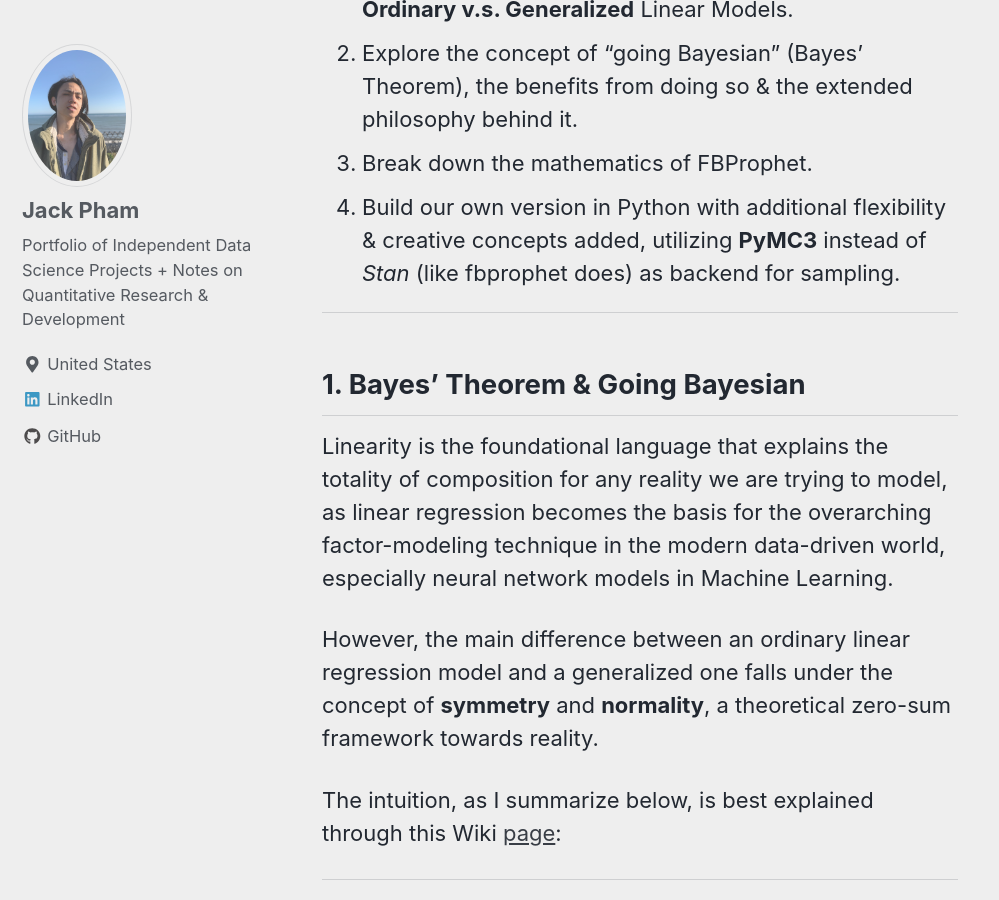
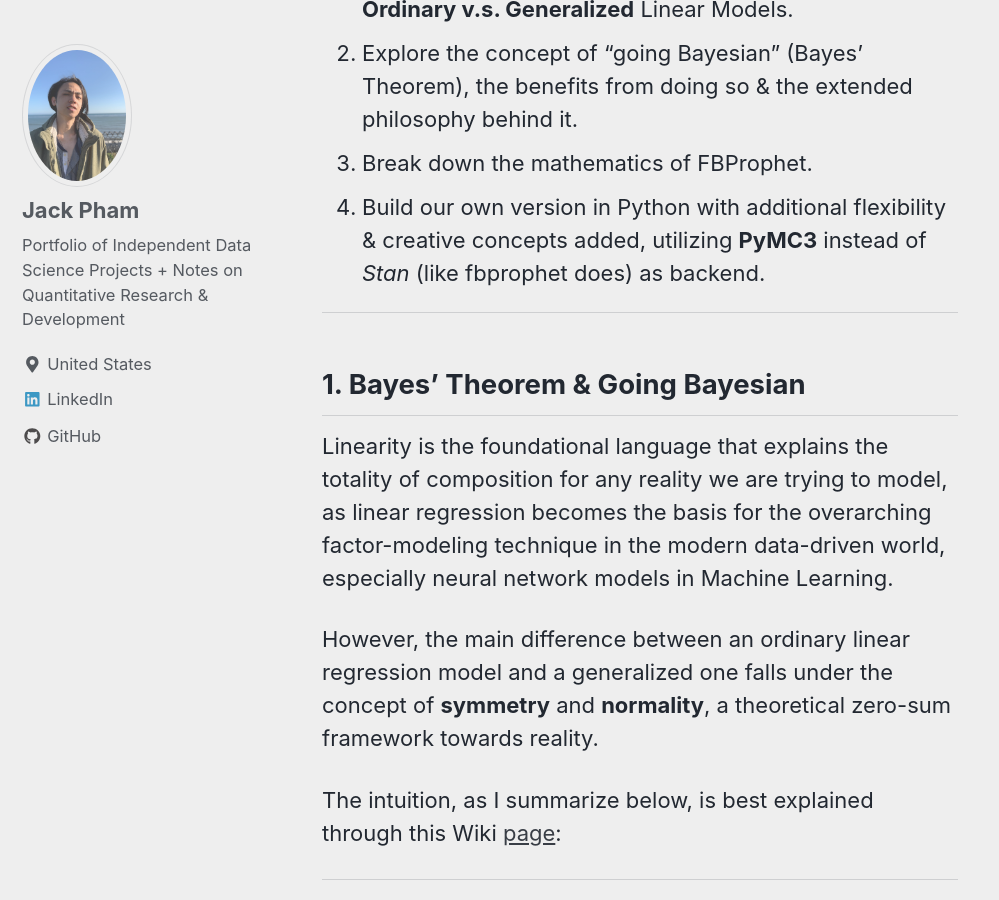
Before and after one commit to jp-quant/jp-quant.github.io, a Jekyll site: the page built from _posts/2020-09-01-fbprophet_bayesian_glm.md, in a window 1280 px wide and 900 px high, scrolled down 816 px. Shown: the whole window, without its empty margins (0-999 px from the left). Built offline with Jekyll 4.4.1, drawn with Linux system fonts in a browser that asks for light colours; nearby versions of some CDN libraries.

Commit message:
_posts/2020-09-01-fbprophet_bayesian_glm.md updated from https://stackedit.io/

```diff
--- a/_posts/2020-09-01-fbprophet_bayesian_glm.md
+++ b/_posts/2020-09-01-fbprophet_bayesian_glm.md
@@ -6,9 +6,10 @@ After spending a couple weeks on my spare time reading Facebook's published [res
 In this post, we will:
 
 1. Mathematically understand the difference between **Ordinary v.s. Generalized** Linear Models.
-1. Explore the concept of "going Bayesian" (Bayes' Theorem), the benefits from doing so & the extended philosophy behind it.
-2. Break down the mathematics of FBProphet.
-3. Build our own version in Python with additional flexibility & creative concepts added, utilizing **PyMC3** instead of *Stan* (like fbprophet does) as backend for sampling.
+2. Explore the concept of "going Bayesian" (Bayes' Theorem), the benefits from doing so & the extended philosophy behind it.
+3. Break down the mathematics of FBProphet.
+4. Build our own version in Python with additional flexibility & creative concepts added, utilizing **PyMC3** instead of *Stan* (like fbprophet does) as backend.
+
 
 
 ---
```
Also changed, not shown: other parts of _posts/2020-09-01-fbprophet_bayesian_glm.md (+1 -1 lines).
